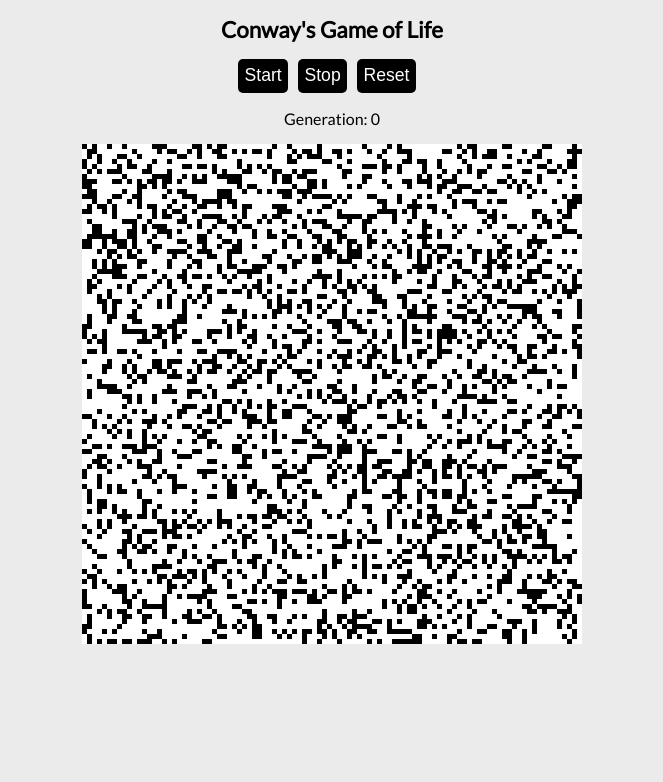
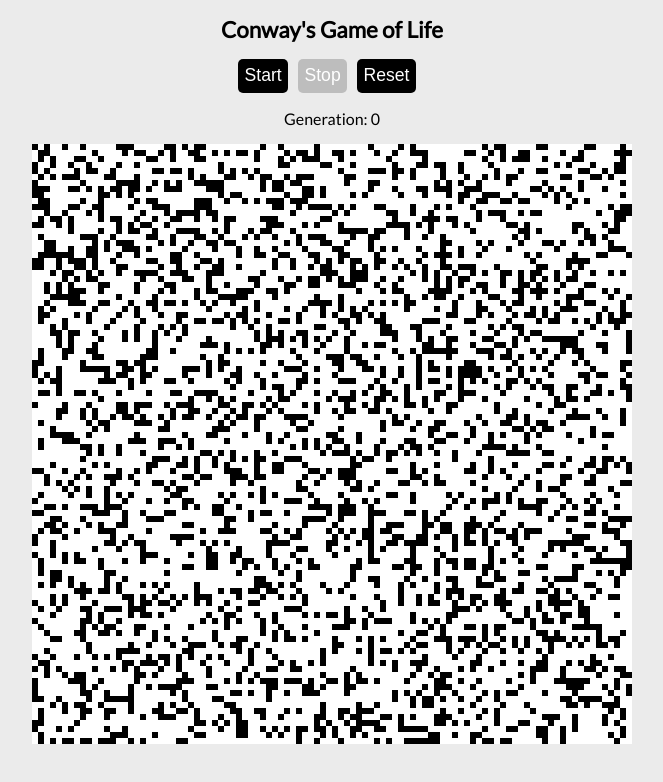
Before and after one commit to zachweinberg/game-of-life, a React (Create React App) app: page / in a window 1280 px wide. Shown: the top 782 px of the page, without its empty margins (308-971 px from the left). Built offline with nearby package versions, Linux system fonts and the light colour scheme.

Commit message:
Minor changes

```diff
--- a/src/components/Controls.js
+++ b/src/components/Controls.js
@@ -1,11 +1,15 @@
 import React from 'react';
 import styled from 'styled-components';
 
-const Controls = ({ startAnimation, stopAnimation, reset }) => {
+const Controls = ({ startAnimation, stopAnimation, reset, isRunning }) => {
   return (
     <StyledControls>
-      <StyledButton onClick={startAnimation}>Start</StyledButton>
-      <StyledButton onClick={stopAnimation}>Stop</StyledButton>
+      <StyledButton disabled={isRunning} onClick={startAnimation}>
+        Start
+      </StyledButton>
+      <StyledButton disabled={!isRunning} onClick={stopAnimation}>
+        Stop
+      </StyledButton>
       <StyledButton onClick={reset}>Reset</StyledButton>
     </StyledControls>
   );
@@ -21,12 +25,12 @@ const StyledButton = styled.button`
   font-size: 1.1rem;
   border-radius: 5px;
   border: none;
-  background-color: black;
+  background-color: ${props => (props.disabled ? '#bdbdbd' : '#000')};
   color: white;
   cursor: pointer;
   margin-right: 10px;
   &:hover {
-    background-color: #333;
+    background-color: ${props => (props.disabled ? '#bdbdbd' : '#333')};
   }
 `;
 
--- a/src/components/Game.js
+++ b/src/components/Game.js
@@ -6,8 +6,8 @@ import { generateNewCells, generateNextGenCells } from '../grid-utils';
 
 const Game = () => {
   const [cells, setCells] = useState(generateNewCells());
-  const [running, setRunning] = useState(false);
   const [generation, setGeneration] = useState(0);
+  const [isRunning, setIsRunning] = useState(false);
   const intervalTimer = useRef();
 
   const animateGrid = () => {
@@ -16,15 +16,15 @@ const Game = () => {
   };
 
   const startAnimation = () => {
-    if (!running) {
-      setRunning(true);
+    if (!isRunning) {
+      setIsRunning(true);
       intervalTimer.current = setInterval(animateGrid, 150);
     }
   };
 
   const stopAnimation = () => {
-    if (running) {
-      setRunning(false);
+    if (isRunning) {
+      setIsRunning(false);
       clearInterval(intervalTimer.current);
     }
   };
@@ -41,6 +41,7 @@ const Game = () => {
         stopAnimation={stopAnimation}
         reset={reset}
         generation={generation}
+        isRunning={isRunning}
       />
       <StyledGeneration>Generation: {generation}</StyledGeneration>
       <Grid cells={cells} />
--- a/src/components/Grid.js
+++ b/src/components/Grid.js
@@ -1,8 +1,8 @@
 import React, { useEffect, useRef } from 'react';
 import { ROW_SIZE } from '../grid-utils';
 
-const CANVAS_HEIGHT = 500;
-const CANVAS_WIDTH = 500;
+const CANVAS_HEIGHT = 600;
+const CANVAS_WIDTH = 600;
 const CELL_SIZE = CANVAS_WIDTH / ROW_SIZE;
 
 const Grid = ({ cells }) => {
--- a/src/grid-utils.js
+++ b/src/grid-utils.js
@@ -10,12 +10,13 @@ export const generateNewCells = () => {
       grid[i][j] = Math.random() > 0.7;
     }
   }
+
   return grid;
 };
 
 // Count the 8 neighbors surrounding a single cell
 const countNeighbors = (grid, x, y) => {
-  let sum = 0;
+  let count = 0;
 
   const numberOfRows = grid.length;
   const numberOfCols = grid[0].length;
@@ -25,21 +26,20 @@ const countNeighbors = (grid, x, y) => {
       const row = (x + i + numberOfRows) % numberOfRows;
       const col = (y + j + numberOfCols) % numberOfCols;
       if (grid[row][col]) {
-        sum++;
+        count++;
       }
     }
   }
 
   if (grid[x][y]) {
-    sum--;
+    count--;
   }
 
-  return sum;
+  return count;
 };
 
-// Generate a new copy of cells based on Game of Life rules
+// Generate a new copy of cells based on the Game of Life rules
 export const generateNextGenCells = cells => {
-  // .....@SPREAD
   const nextCells = new Array(cells.length);
 
   for (let i = 0; i < cells.length; i++) {
@@ -48,16 +48,18 @@ export const generateNextGenCells = cells => {
     for (let j = 0; j < nextCells[i].length; j++) {
       const value = cells[i][j];
 
-      const neighbors = countNeighbors(cells, i, j);
+      const numNeighbors = countNeighbors(cells, i, j);
 
-      if (!value && neighbors === 3) {
+      // Rules
+      if (!value && numNeighbors === 3) {
         nextCells[i][j] = true;
-      } else if (value && (neighbors < 2 || neighbors > 3)) {
+      } else if (value && (numNeighbors < 2 || numNeighbors > 3)) {
         nextCells[i][j] = false;
       } else {
         nextCells[i][j] = value;
       }
     }
   }
+
   return nextCells;
 };
```
